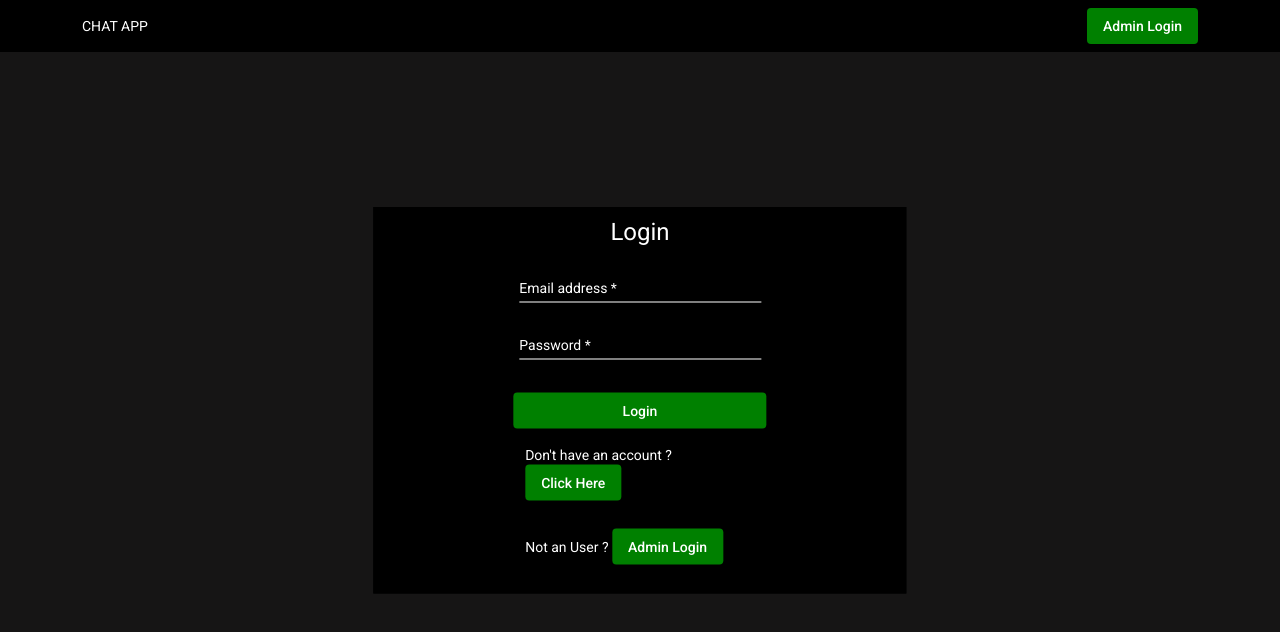
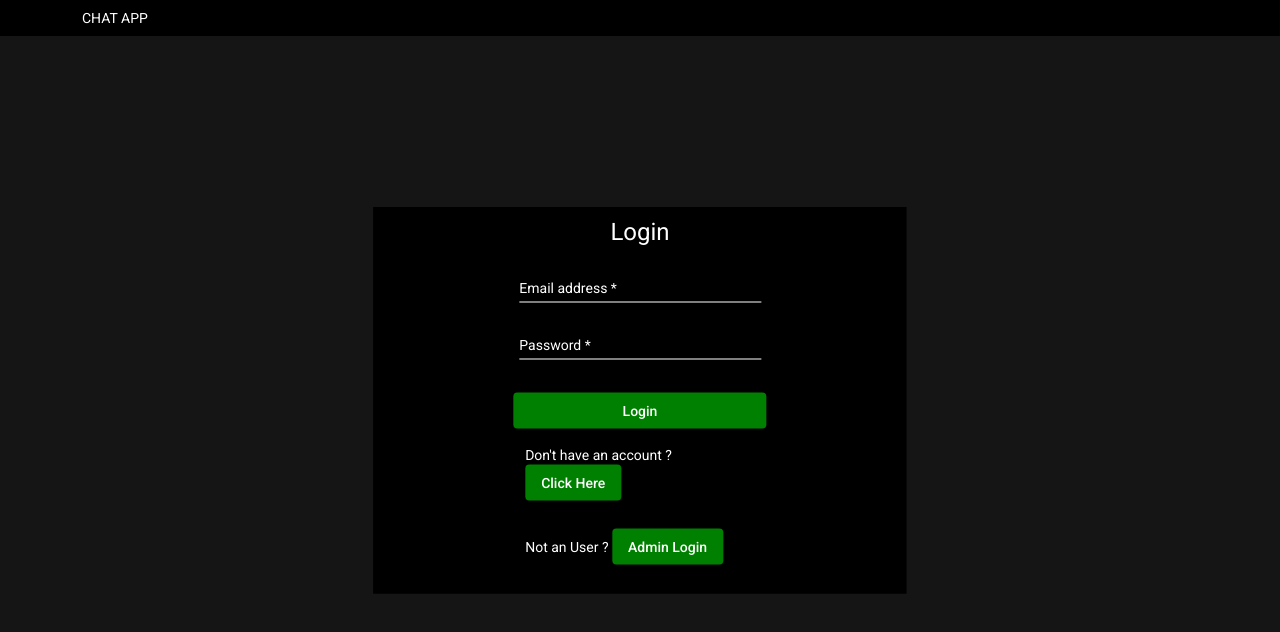
Before and after one commit to venkatesh18118/ChatApp, an Angular app in the folder Client Side/: page /#/login in a window 1280 px wide. Shown: the top 632 px of the page. Built offline with nearby package versions, Linux system fonts and the light colour scheme; no server answers.

Commit message:
Admin login fixed

```diff
--- a/Client Side/src/app/nav-bar/nav-bar.component.html
+++ b/Client Side/src/app/nav-bar/nav-bar.component.html
@@ -1,7 +1,6 @@
 <nav class="navbar sticky-top" style="background-color: black;">
     <div class="container">
         <Span>CHAT APP</Span>
-        <button style="float: right;" *ngIf="!adminLogin" mat-raised-button (click)="redirectToAdmin()">Admin Login</button>
         <button style="float: right;" (click)="logoutUser()" *ngIf="this.authService.loggedIn()"  mat-raised-button>Log Out</button>
     </div>
 
```
Also changed, not shown: 3 other files (tests, documents, lock files or other folders).
